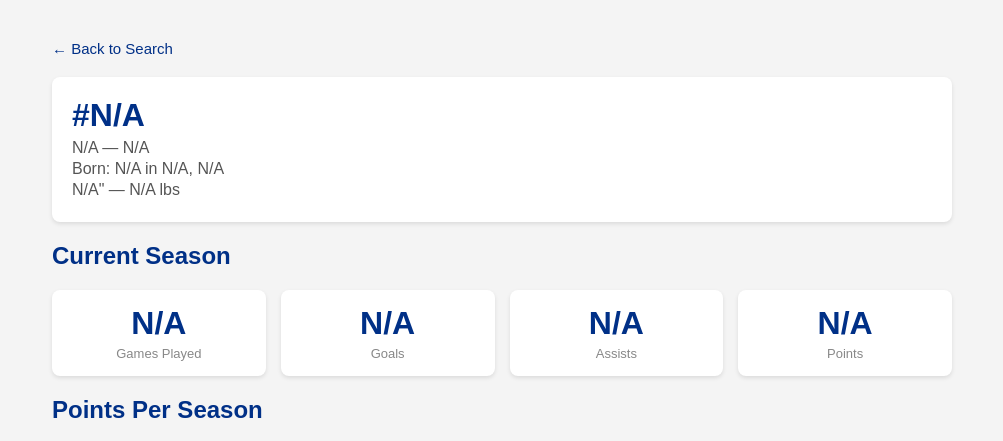
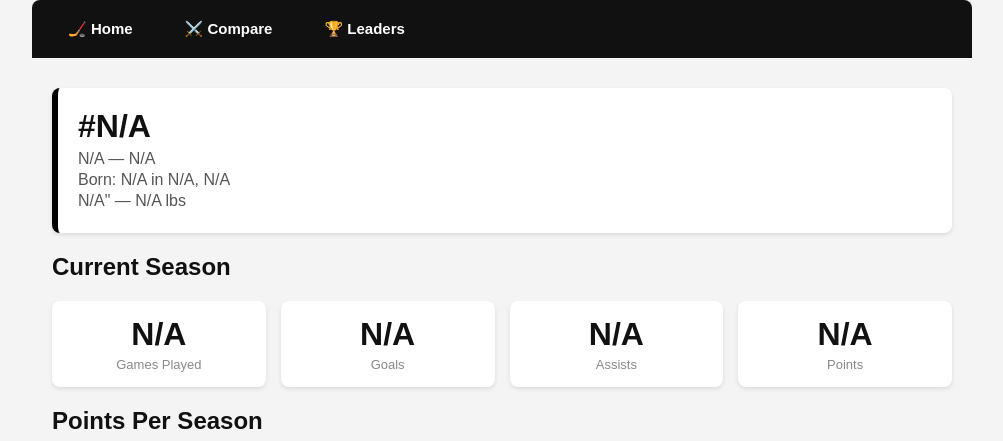
Before and after one commit to ricguan1/oim3640, a Flask app: page /player/1 in a window 1280 px wide. Shown: the top 441 px of the page, without its empty margins (138-1141 px from the left). Run offline with Flask 3, Linux system fonts and the light colour scheme; data that the repository does not hold is empty.

Commit message:
Update color

```diff
--- a/Final Project/templates/player.html
+++ b/Final Project/templates/player.html
@@ -12,15 +12,13 @@
             padding: 0 20px;
             background-color: #f4f4f4;
         }
-        h1, h2 {
-            color: #003087;
-        }
+        h1, h2 { color: #111111; }
         a {
-            color: #003087;
+            color: #0055E9;
             text-decoration: none;
         }
         a:hover {
-            color: #FCB514;
+            color: #0055E9;
         }
         .header {
             display: flex;
@@ -59,7 +57,7 @@
         .stat-box .value {
             font-size: 32px;
             font-weight: bold;
-            color: #003087;
+            color: #111111;
         }
         .stat-box .label {
             font-size: 13px;
@@ -76,7 +74,7 @@
             margin-bottom: 20px;
         }
         th {
-            background-color: #003087;
+            background-color: #333333;
             color: white;
             padding: 10px;
             text-align: left;
@@ -98,12 +96,37 @@
             margin-bottom: 20px;
             font-size: 15px;
         }
+        .navbar {
+    background-color: #111111;
+    padding: 12px 20px;
+    margin: -40px -20px 30px -20px;
+    border-radius: 8px 8px 0 0;
+    display: flex;
+    gap: 20px;
+    align-items: center;
+}
+.navbar a {
+    color: white;
+    text-decoration: none;
+    font-size: 15px;
+    font-weight: bold;
+    padding: 8px 16px;
+    border-radius: 4px;
+}
+.navbar a:hover {
+    background-color: #0055E9;
+    color: #111111;
+}
     </style>
 </head>
 <body>
-    <a class="back" href="/">← Back to Search</a>
+    <nav class="navbar">
+    <a href="/">🏒 Home</a>
+    <a href="/compare">⚔️ Compare</a>
+    <a href="/leaders">🏆 Leaders</a>
+</nav>
 
-    <div class="header">
+    <div class="header" style="border-left: 6px solid {{ stats.bio.team_color }};">
         {% if stats.bio.headshot %}
             <img src="{{ stats.bio.headshot }}" alt="{{ stats.bio.name }}">
         {% endif %}
```
